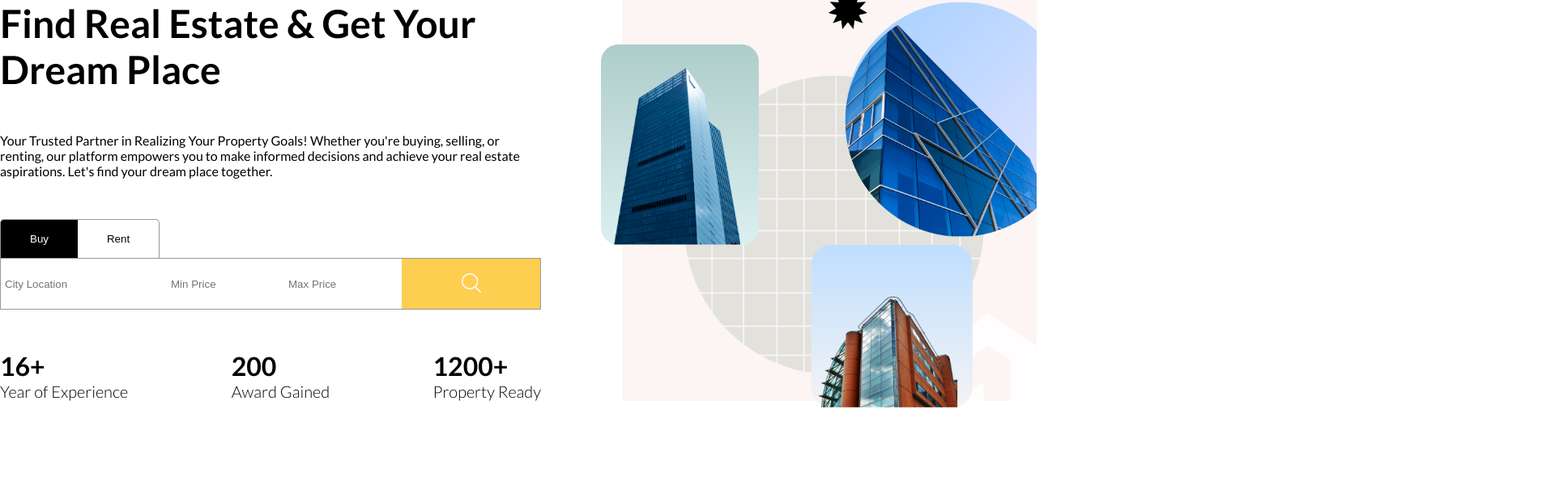
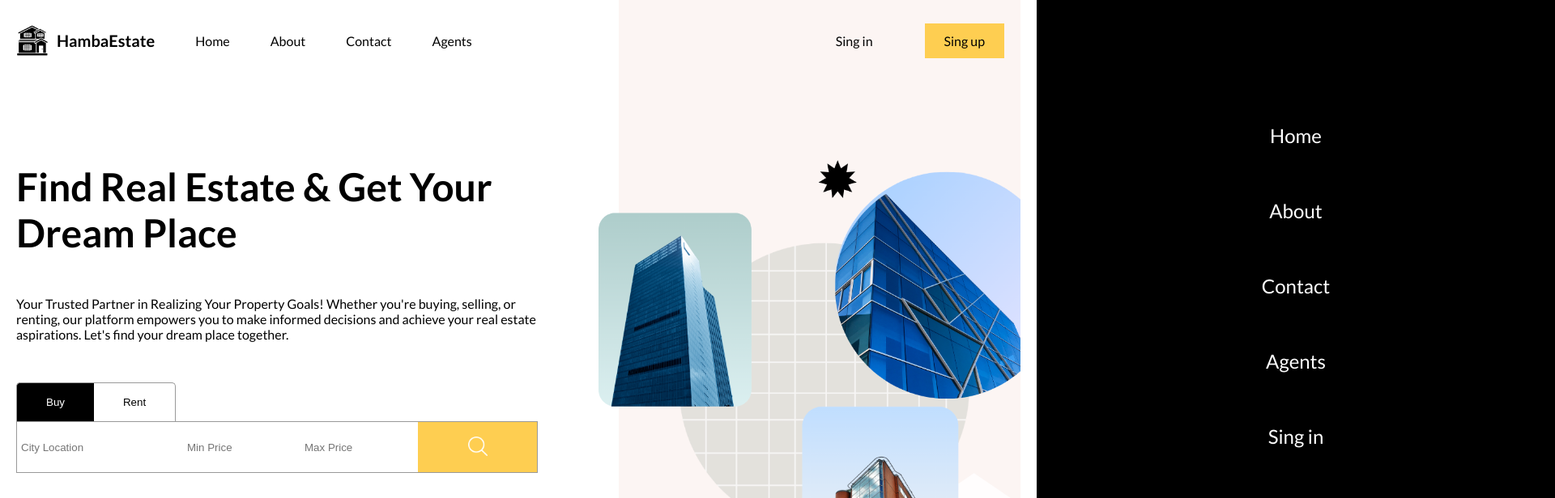
Before and after one commit to Rashedul-Hoque-Rashed/HambaEstate, a React (Vite) app in the folder client/: page / in a window 1280 px wide. Shown: the top 616 px of the page at 81% size, 1920 px wide, since content can reach past the window. Built offline with nearby package versions, Linux system fonts and the light colour scheme.

Commit message:
create layout

```diff
--- /dev/null
+++ b/client/src/routes/layout/Layout.jsx
@@ -0,0 +1,19 @@
+import { Outlet } from 'react-router-dom';
+import Navbar from '../../components/navbar/Navbar';
+import './Layout.scss';
+
+
+function Layout() {
+    return (
+        <div className="layout">
+            <div className="navbar">
+                <Navbar />
+            </div>
+            <div className="content">
+                <Outlet />
+            </div>
+        </div>
+    )
+}
+
+export default Layout;
--- a/client/src/layout.scss
+++ b/client/src/routes/layout/Layout.scss
@@ -1,4 +1,4 @@
-@import "./responsive.scss";
+@import "../../responsive.scss";
 
 .layout {
     height: 100vh;
--- a/client/src/routes/listPage/ListPage.jsx
+++ b/client/src/routes/listPage/ListPage.jsx
@@ -2,7 +2,7 @@
 
 function ListPage() {
     return (
-        <div>
+        <div className='listPage'>
             List Page
         </div>
     )
--- a/client/src/routes/listPage/ListPage.scss
+++ b/client/src/routes/listPage/ListPage.scss
@@ -0,0 +1,3 @@
+.listPage{
+
+}
```
Also changed, not shown: client/src/App.jsx (+13 -16 lines).
